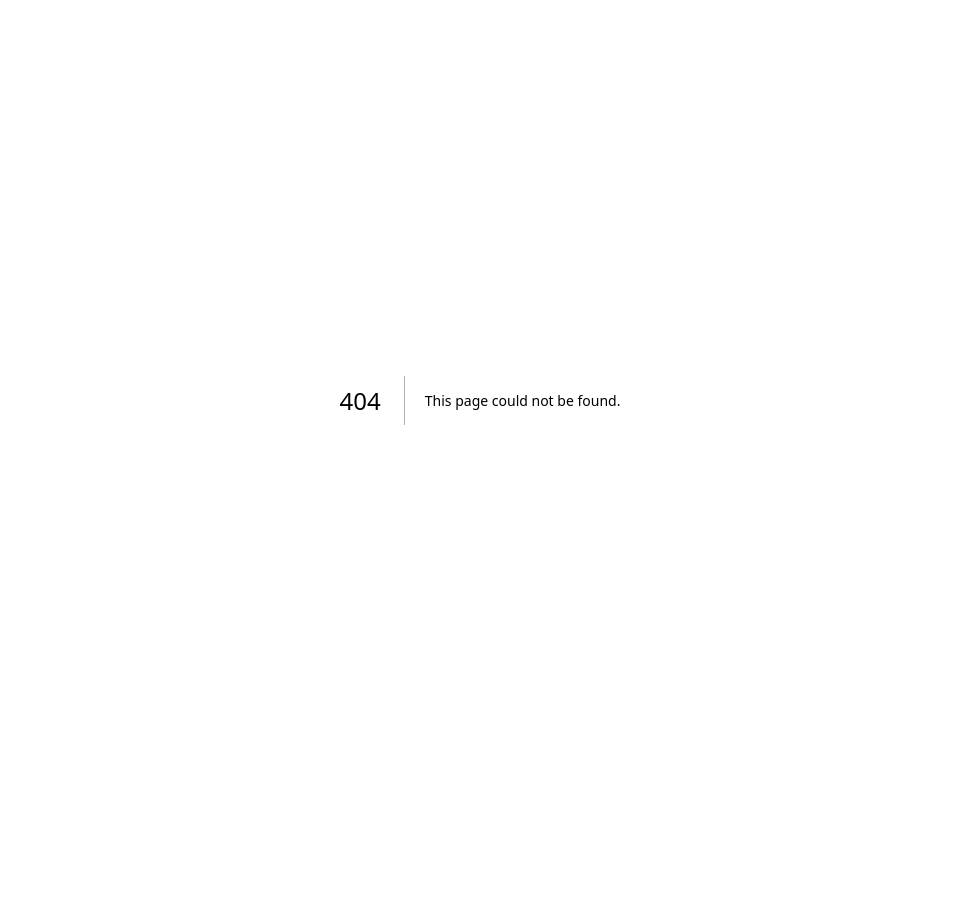
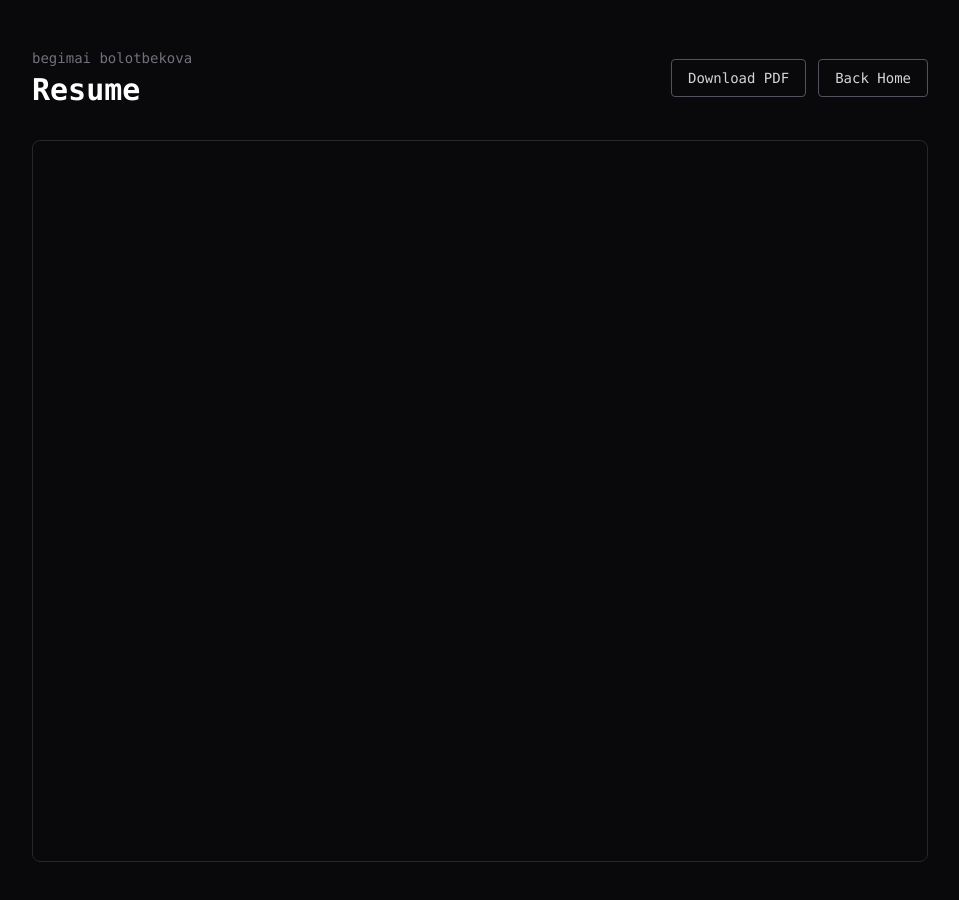
Before and after one commit to begimaibb/portfolio, a Next.js app in the folder my-portfolio/: page /resume in a window 1280 px wide. Before the commit this address had no page. Shown: the top 900 px of the page, without its empty margins (160-1119 px from the left). Before the commit the page ends 800 px from the top, so only its background shows below. Built offline with nearby package versions, Linux system fonts and the light colour scheme.

Commit message:
added resume page

```diff
--- /dev/null
+++ b/my-portfolio/app/resume/page.tsx
@@ -0,0 +1,44 @@
+export default function ResumePage() {
+  return (
+    <main className="min-h-screen bg-zinc-950 flex flex-col items-center py-12 px-4">
+
+      <div className="w-full max-w-4xl">
+
+        <div className="flex items-center justify-between mb-8">
+          <div>
+            <p className="text-zinc-500 font-mono text-sm mb-1">
+              begimai bolotbekova
+            </p>
+            <h1 className="text-3xl font-bold text-white font-mono">
+              Resume
+            </h1>
+          </div>
+          <div className="flex gap-3">
+            <a
+              href="/resume/resume.pdf"
+              download
+              className="px-4 py-2 rounded border border-zinc-600 text-zinc-300 font-mono text-sm hover:border-zinc-400 hover:text-white transition-colors"
+            >
+              Download PDF
+            </a>
+            <a
+              href="/"
+              className="px-4 py-2 rounded border border-zinc-600 text-zinc-300 font-mono text-sm hover:border-zinc-400 hover:text-white transition-colors"
+            >
+              Back Home
+            </a>
+          </div>
+        </div>
+
+        <div className="w-full rounded-lg overflow-hidden border border-zinc-800">
+          <iframe
+            src="/resume/resume.pdf"
+            className="w-full h-[90vh]"
+            title="Begimai Bolotbekova Resume"
+          />
+        </div>
+
+      </div>
+    </main>
+  );
+}
```
Also changed, not shown: 1 other file (tests, documents, lock files or other folders).
